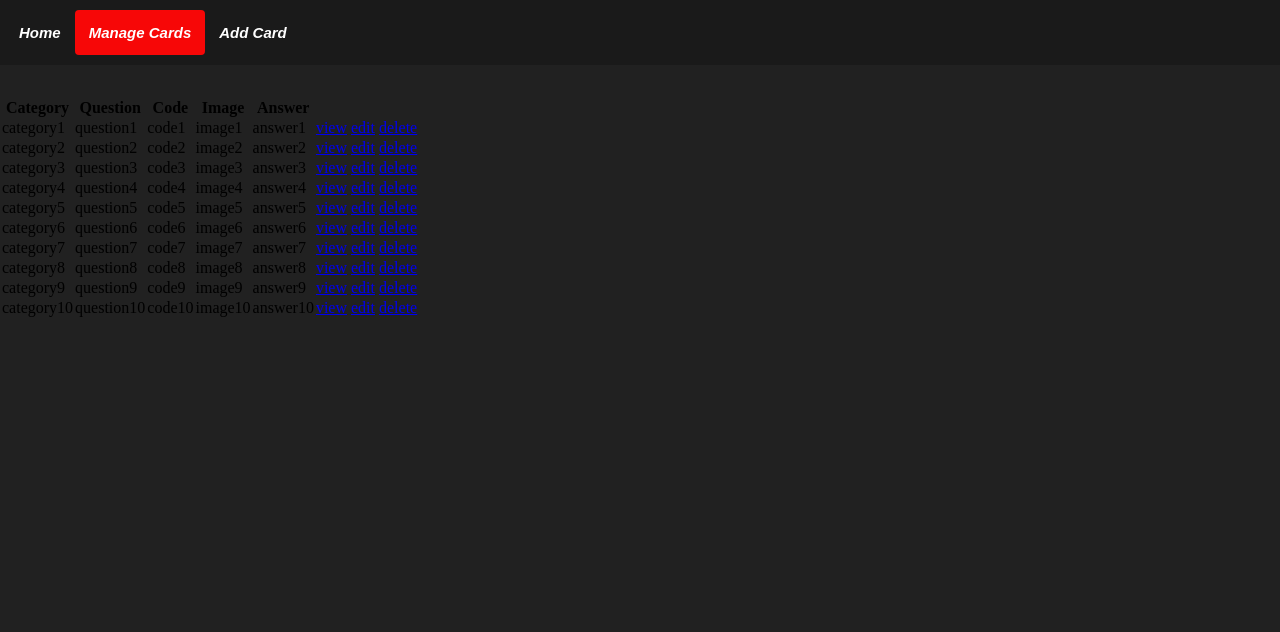
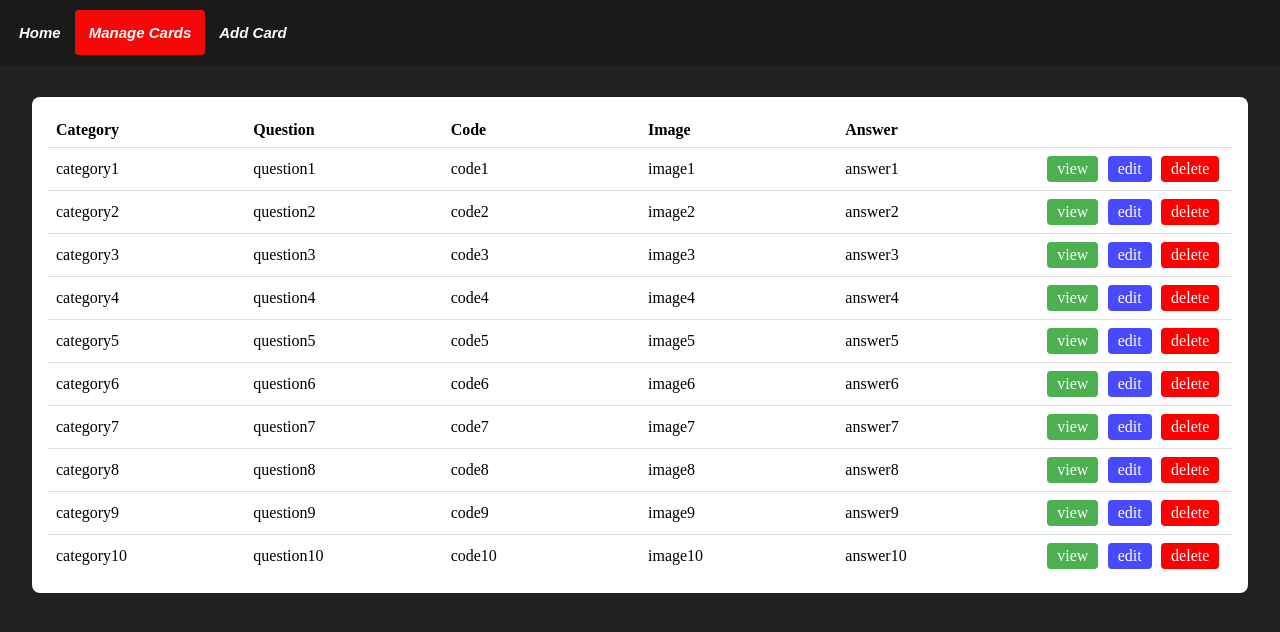
Before and after one commit to AuricFox/Flashcards, a Flask app: page /view_flashcard/1 in a window 1280 px wide. Shown: the top 632 px of the page. Run offline with Flask 3, Linux system fonts and the light colour scheme; parts of the project's set-up code (start-up, migrations or seed data) failed here and were passed over.

Commit message:
Adding functionality to manage page

```diff
--- a/static/css/base.css
+++ b/static/css/base.css
@@ -183,3 +183,58 @@ button {
     cursor: pointer;
     background-color: rgb(123, 123, 253);
 }
+
+/* ========== Flashcard Table [Manage Flashcard Page] ========== */
+
+.questions-table {
+    margin: 0 2rem 2rem 2rem;
+    padding: 1rem;
+    border-radius: 8px;
+    background-color: white;
+}
+
+table {
+    width: 100%;
+    table-layout: fixed;
+    border-collapse: collapse;
+}
+
+th, td {
+    width: 25%;
+    text-align: left;
+    border-bottom: 1px solid #ddd;
+    padding: 8px;
+}
+
+tr:last-child td {
+    border-bottom: none;
+}
+
+.action-cell {
+    text-align: center;
+    justify-content: space-around;
+}
+
+.action-links {
+    display: flex;
+    justify-content: space-around;
+}
+
+.view-cell, .edit-cell, .delete-cell {
+    text-decoration: none;
+    color: white;
+    padding: 4px 10px;
+    border-radius: 4px;
+}
+
+.view-cell {
+    background-color: #4CAF50;
+}
+
+.edit-cell {
+    background-color: rgb(73, 73, 255);
+}
+
+.delete-cell {
+    background-color: red;
+}
--- a/templates/base.html
+++ b/templates/base.html
@@ -13,7 +13,7 @@
         <div id="nav-bar">
             <ul class="nav">
                 <li><a href="{{  url_for('home')  }}" class="nav-tile {% if nav_id == 'home-page' %}active{% endif %}">Home</a></li>
-                <li><a href="{{  url_for('home')  }}" class="nav-tile {% if nav_id == 'manage-page' %}active{% endif %}">Manage Cards</a></li>
+                <li><a href="{{  url_for('manage_flashcards_route')  }}" class="nav-tile {% if nav_id == 'manage-page' %}active{% endif %}">Manage Cards</a></li>
                 <li><a href="{{  url_for('home')  }}" class="nav-tile {% if nav_id == 'add-page' %}active{% endif %}">Add Card</a></li>
             </ul>
         </div>
--- a/templates/manage_flashcards.html
+++ b/templates/manage_flashcards.html
@@ -24,10 +24,12 @@
                 <td>{{ value['code'] }}</td>
                 <td>{{ value['image'] }}</td>
                 <td>{{ value['answer'] }}</td>
-                <td>
-                    <a href="{{ url_for('view_flashcard_route', question=value['question']) }}">view</a>
-                    <a href="{{ url_for('edit_flashcard_route', question=value['question']) }}">edit</a>
-                    <a href="{{ url_for('delete_flashcard_route', question=value['question']) }}">delete</a>
+                <td class="action-cell">
+                    <div class="action-links">
+                        <a class="view-cell" href="{{ url_for('view_flashcard_route', question=value['question']) }}">view</a>
+                        <a class="edit-cell" href="{{ url_for('edit_flashcard_route', question=value['question']) }}">edit</a>
+                        <a class="delete-cell" href="{{ url_for('delete_flashcard_route', question=value['question']) }}">delete</a>
+                    </div>
                 </td>
             </tr>
             {% endfor %}
```
